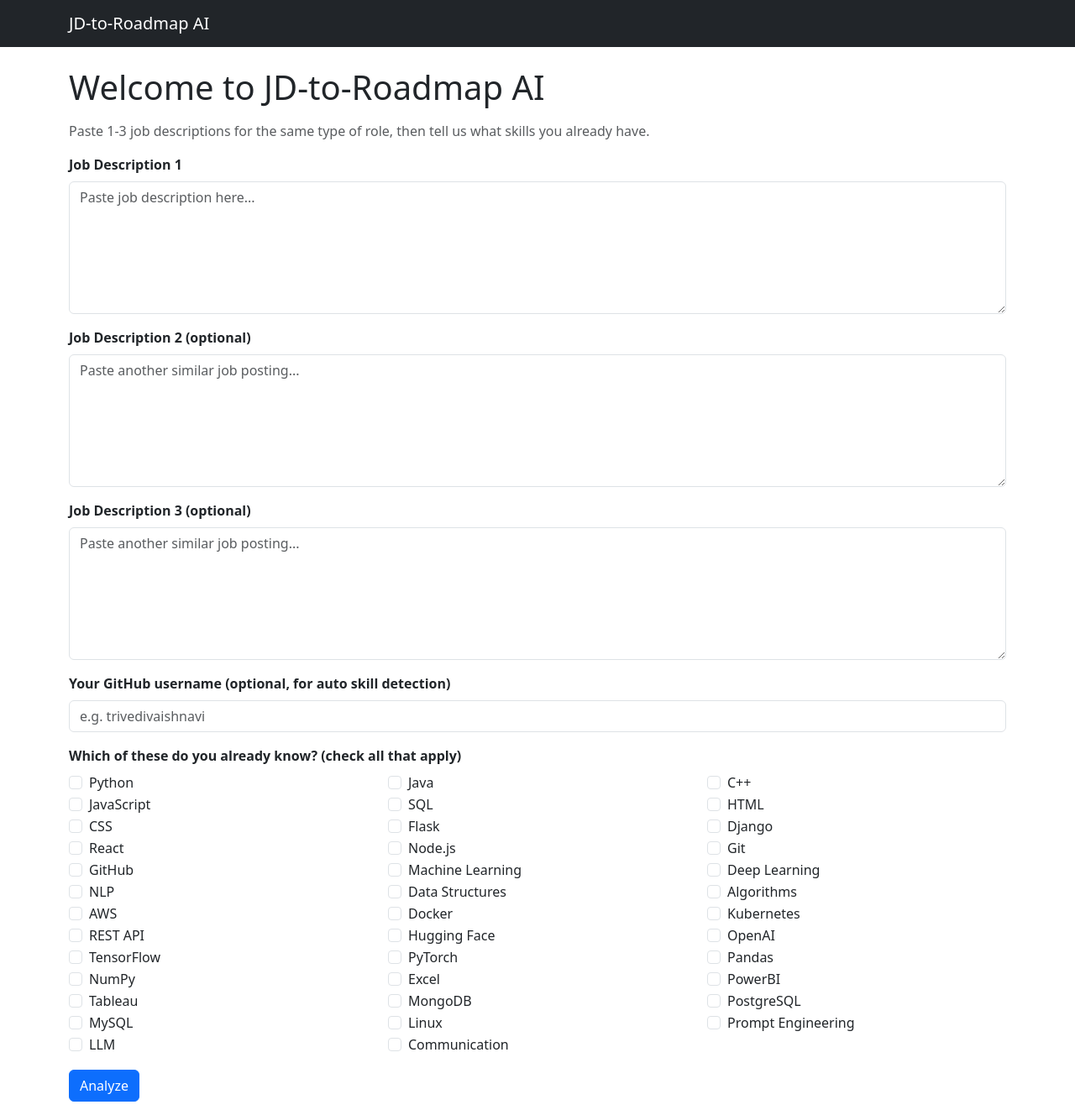
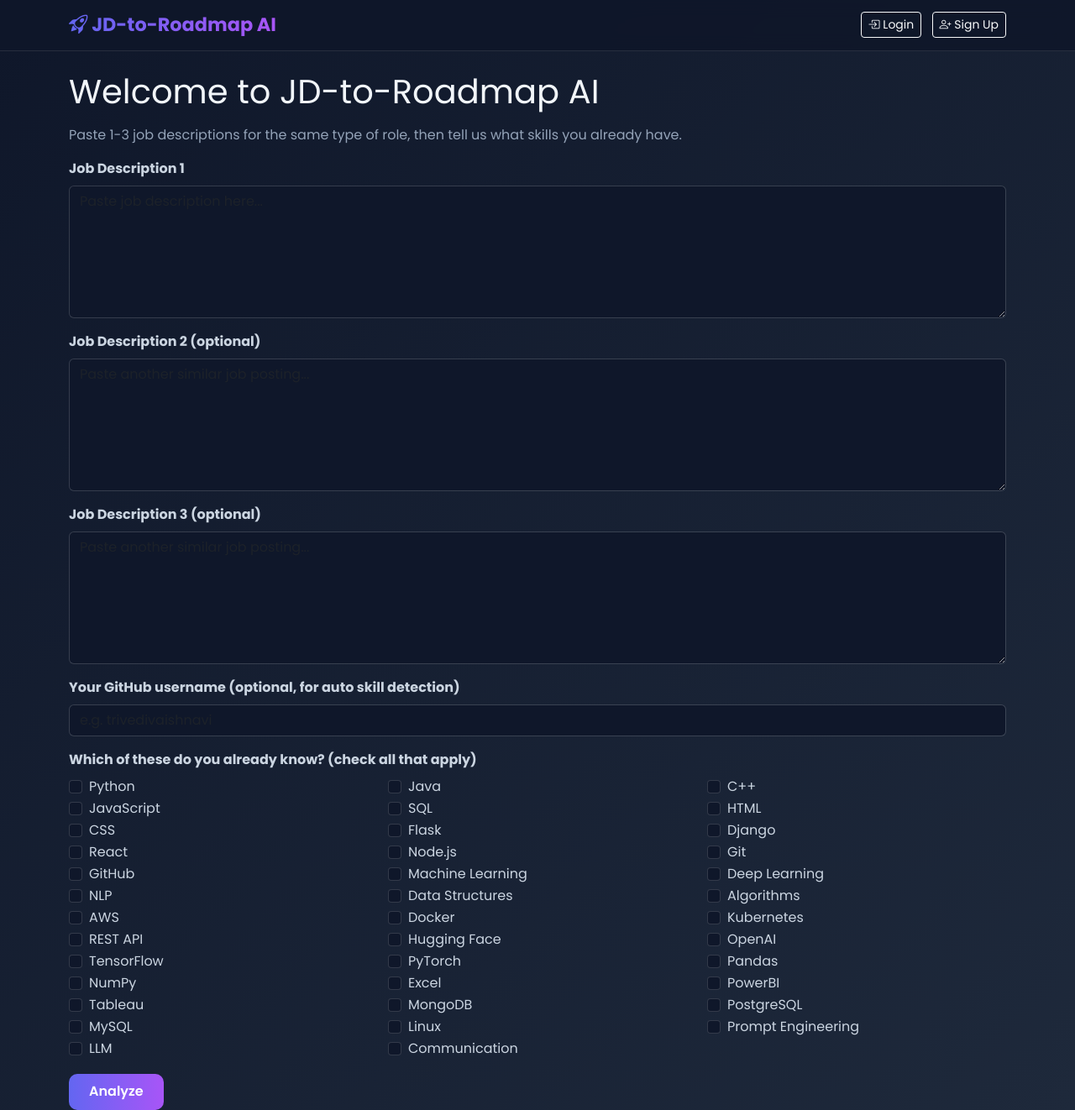
Before and after one commit to trivedivaishnavi/jd-to-roadmap-ai, a Flask app: page / in a window 1280 px wide. Shown: the whole page at 84% size. Run offline with Flask 3, Linux system fonts and the light colour scheme.

Commit message:
added custom dark theme, fonts, icons, and hover effects

```diff
--- /dev/null
+++ b/static/style.css
@@ -0,0 +1,87 @@
+@import url('https://fonts.googleapis.com/css2?family=Poppins:wght@400;600;700&display=swap');
+
+:root {
+    --primary: #6366f1;
+    --primary-dark: #4f46e5;
+    --success: #10b981;
+    --danger: #ef4444;
+    --bg-dark: #0f172a;
+    --card-bg: #1e293b;
+}
+
+body {
+    font-family: 'Poppins', sans-serif;
+    background: linear-gradient(135deg, #0f172a 0%, #1e293b 100%);
+    color: #e2e8f0;
+    min-height: 100vh;
+}
+
+.navbar {
+    background: rgba(15, 23, 42, 0.9) !important;
+    backdrop-filter: blur(10px);
+    border-bottom: 1px solid rgba(255,255,255,0.1);
+}
+
+.navbar-brand {
+    font-weight: 700;
+    font-size: 1.4rem;
+    background: linear-gradient(90deg, #6366f1, #a855f7);
+    -webkit-background-clip: text;
+    -webkit-text-fill-color: transparent;
+}
+
+.card {
+    background: var(--card-bg) !important;
+    border: 1px solid rgba(255,255,255,0.08) !important;
+    border-radius: 16px !important;
+    transition: transform 0.2s ease, box-shadow 0.2s ease;
+    color: #e2e8f0 !important;
+}
+
+.card:hover {
+    transform: translateY(-4px);
+    box-shadow: 0 10px 30px rgba(99, 102, 241, 0.2);
+}
+
+.form-control, .form-check-input {
+    background-color: #0f172a !important;
+    border: 1px solid rgba(255,255,255,0.15) !important;
+    color: #e2e8f0 !important;
+}
+
+.form-control:focus {
+    border-color: var(--primary) !important;
+    box-shadow: 0 0 0 3px rgba(99, 102, 241, 0.25) !important;
+}
+
+.btn-primary {
+    background: linear-gradient(90deg, #6366f1, #a855f7) !important;
+    border: none !important;
+    border-radius: 10px !important;
+    font-weight: 600;
+    padding: 0.6rem 1.5rem !important;
+    transition: transform 0.2s ease;
+}
+
+.btn-primary:hover {
+    transform: scale(1.03);
+}
+
+.badge.bg-primary {
+    background: linear-gradient(90deg, #6366f1, #a855f7) !important;
+}
+.text-muted {
+    color: #94a3b8 !important;
+}
+
+label, .form-label, .form-check-label {
+    color: #cbd5e1 !important;
+}
+
+h1, h2, h3, h4, h5, h6 {
+    color: #f1f5f9;
+}
+
+p, .card-text {
+    color: #cbd5e1;
+}
--- a/templates/base.html
+++ b/templates/base.html
@@ -3,11 +3,21 @@
 <head>
     <title>{% block title %}JD to Roadmap AI{% endblock %}</title>
     <link href="https://cdn.jsdelivr.net/npm/bootstrap@5.3.3/dist/css/bootstrap.min.css" rel="stylesheet">
+    <link rel="stylesheet" href="https://cdn.jsdelivr.net/npm/bootstrap-icons@1.11.3/font/bootstrap-icons.css">
+    <link rel="stylesheet" href="{{ url_for('static', filename='style.css') }}">
 </head>
 <body>
-    <nav class="navbar navbar-dark bg-dark mb-4">
+    <nav class="navbar navbar-dark mb-4">
         <div class="container">
-            <a class="navbar-brand" href="/">JD-to-Roadmap AI</a>
+            <a class="navbar-brand" href="/"><i class="bi bi-rocket-takeoff"></i> JD-to-Roadmap AI</a>
+            <div>
+                {% if current_user.is_authenticated %}
+                    <a href="/logout" class="btn btn-outline-light btn-sm"><i class="bi bi-box-arrow-right"></i> Logout</a>
+                {% else %}
+                    <a href="/login" class="btn btn-outline-light btn-sm me-2"><i class="bi bi-box-arrow-in-right"></i> Login</a>
+                    <a href="/signup" class="btn btn-outline-light btn-sm"><i class="bi bi-person-plus"></i> Sign Up</a>
+                {% endif %}
+            </div>
         </div>
     </nav>
 
```
Also changed, not shown: Progress.md (+4 -0 lines).
